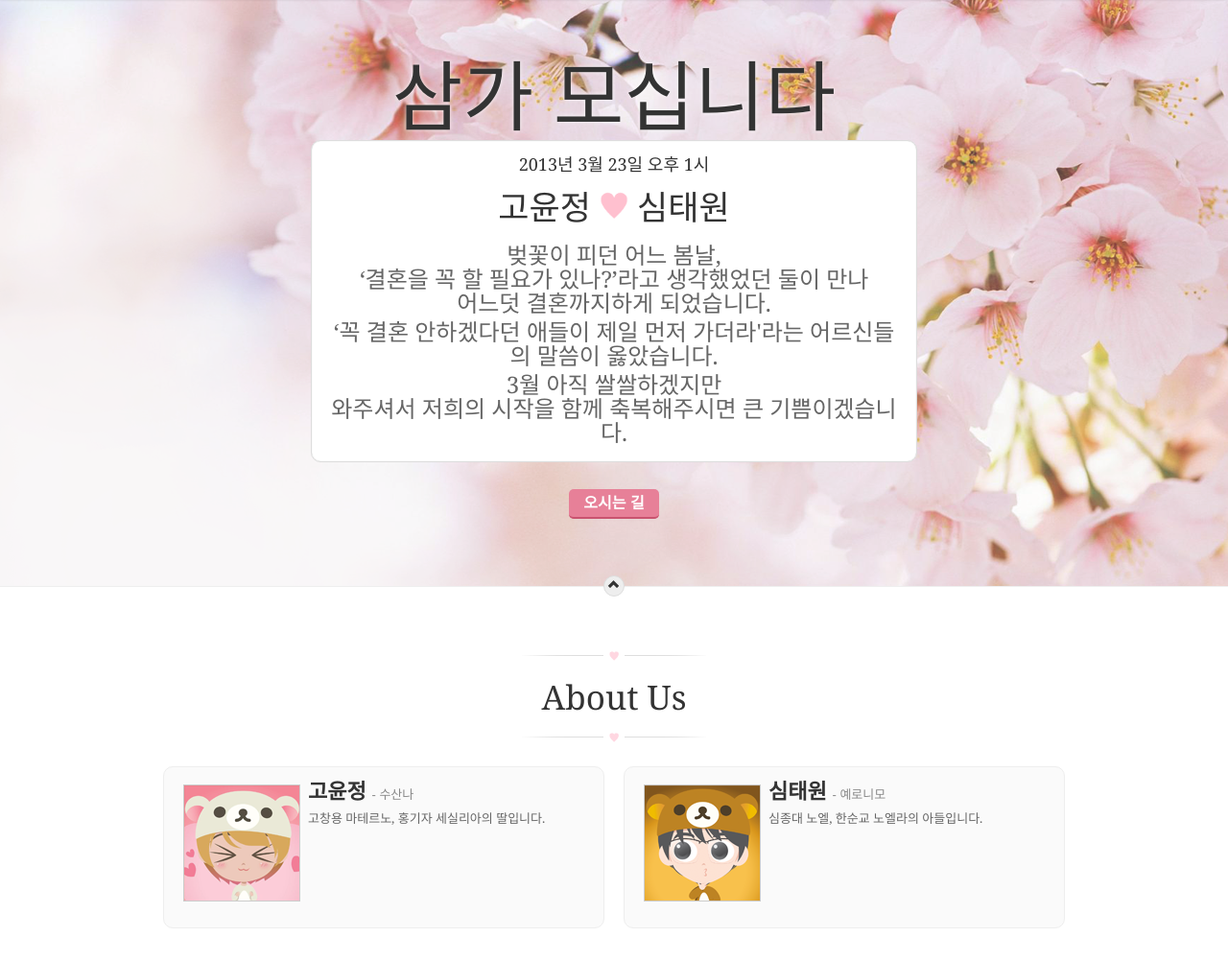
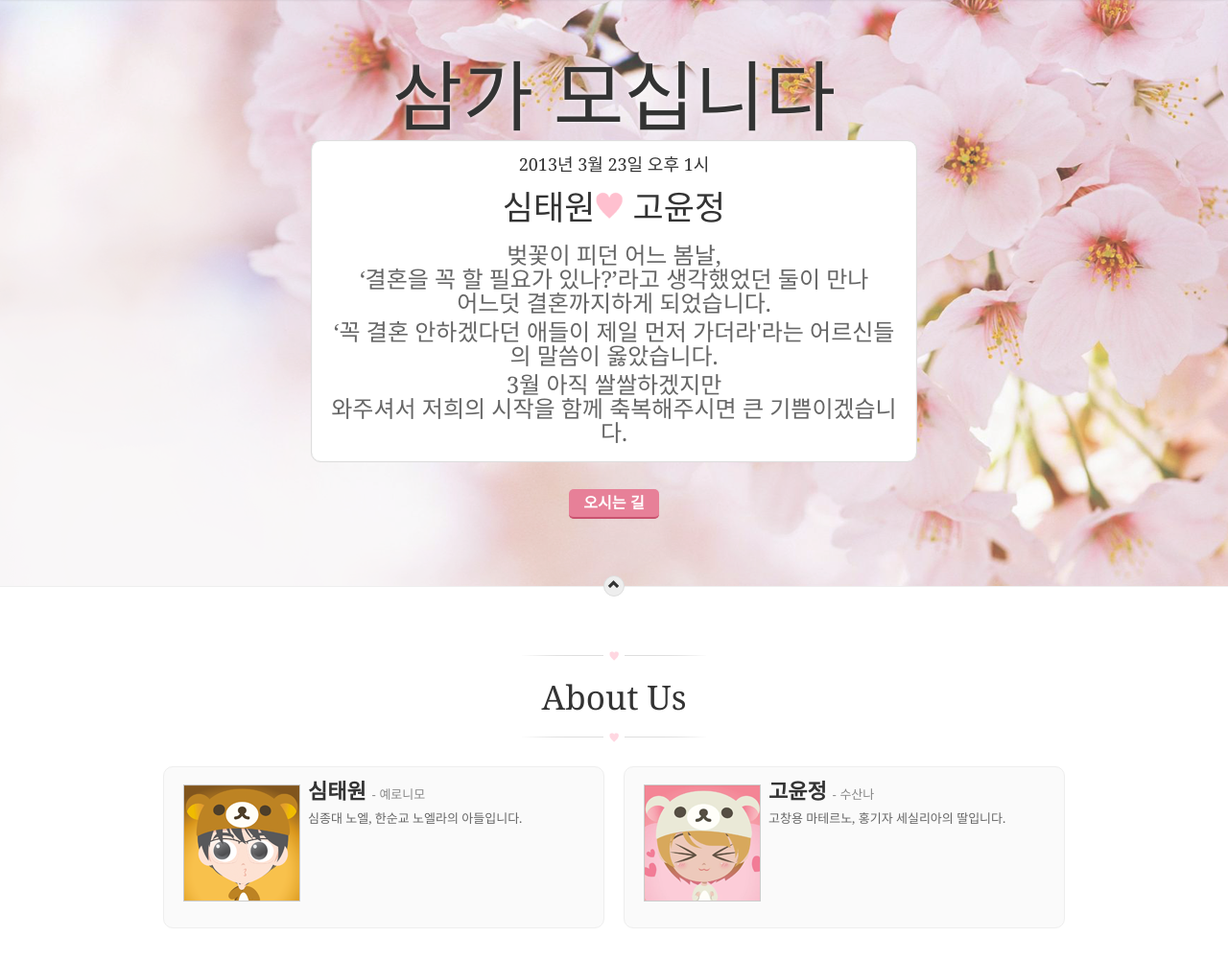
Before and after one commit to swtmiss/wedding-invitation, a plain HTML site: page wedding.html in a window 1280 px wide. Shown: the part 49-1050 px from the top of the page at 96% size. Drawn offline with Linux system fonts and the light colour scheme; a script that the page names is missing.

Commit message:
change order

```diff
--- a/wedding.html
+++ b/wedding.html
@@ -61,7 +61,7 @@
                 <!-- date -->
                 <h3>2013년 3월 23일 오후 1시</h3>
                 <!-- Name -->
-                <h2>고윤정 <img src="img/hart2.png" height="30" width="30" alt="" /> 심태원</h2>
+                <h2>심태원<img src="img/hart2.png" height="30" width="30" alt="" /> 고윤정</h2>
                 <!-- Small para -->
                 <p>벚꽃이 피던 어느 봄날,<br/>
                   ‘결혼을 꼭 할 필요가 있나?’라고 생각했었던 둘이 만나<br/>
@@ -95,12 +95,13 @@
               <div class="bor"></div>
             </div>
           </div>
+
           <div class="span6">
             <div class="about">
-              <img src="img/girl.png" alt="" />
-              <!-- bride details with photo -->
-              <h3>고윤정 <span class="ameta">- 수산나</span></h3>
-              <p>고창용 마테르노, 홍기자 세실리아의 딸입니다.<br>
+              <img src="img/boy.png" alt="" />
+              <!-- Groom details with photo -->
+              <h3>심태원 <span class="ameta">- 예로니모</span></h3>
+              <p>심종대 노엘, 한순교 노엘라의 아들입니다.<br>
                 <br>
                 <br>
                 <br>
@@ -110,10 +111,10 @@
           </div>
           <div class="span6">
             <div class="about">
-              <img src="img/boy.png" alt="" />
-              <!-- Groom details with photo -->
-              <h3>심태원 <span class="ameta">- 예로니모</span></h3>
-              <p>심종대 노엘, 한순교 노엘라의 아들입니다.<br>
+              <img src="img/girl.png" alt="" />
+              <!-- bride details with photo -->
+              <h3>고윤정 <span class="ameta">- 수산나</span></h3>
+              <p>고창용 마테르노, 홍기자 세실리아의 딸입니다.<br>
                 <br>
                 <br>
                 <br>
```
